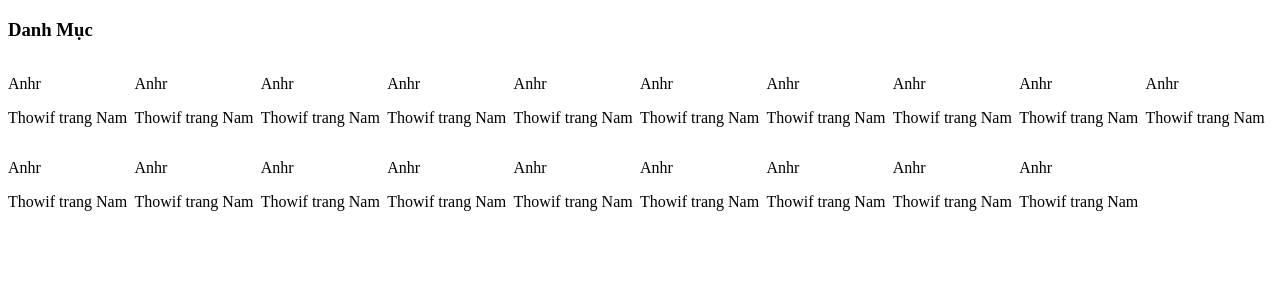
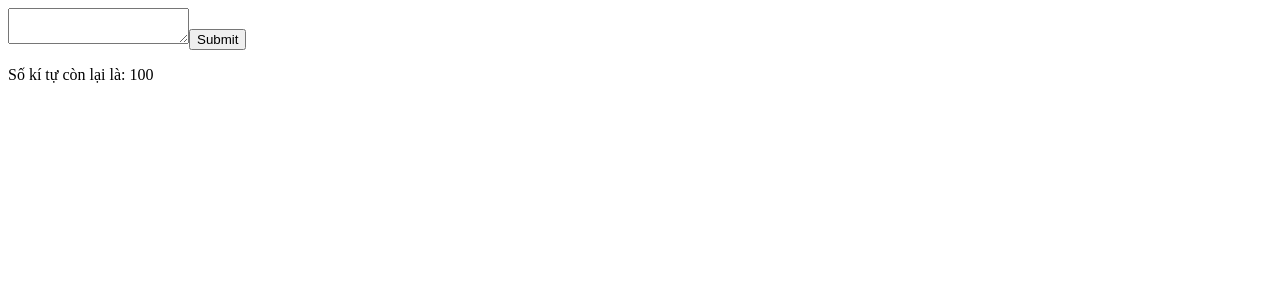
Before and after one commit to luongthtai/Hoc_Reactjs, a React (Vite) app: page / in a window 1280 px wide. Shown: the top 300 px of the page. Built offline with nearby package versions, Linux system fonts and the light colour scheme.

Commit message:
Buoi 2: State, Event

```diff
--- a/src/App.jsx
+++ b/src/App.jsx
@@ -1,39 +1,58 @@
-import CategoryItem from './components/CategoryItem'
-import TitleSection from './components/TitleSection'
+import { useState } from 'react';
+import './App.css';
 
-import './App.css'
+// Props và State
+// Hook -> useState()
 
-// Props
+// State: là một trí nhớ nội bộ của 1 component. Nó là một đối tượng (hoặc biến) dùng để lưu trữ những dữ liệu có thể thay đổi
+// trong suốt vòng đời của component
+
+// re-render
 
 function App() {
+  // const [count, setCount] = useState(0);
+
+  // const handleCountPlus = () => {
+  //   setCount(count + 1)
+  // }
+
+  // const handleCountMinus = () => {
+  //   if (count <= 0) return
+  //   setCount(count - 1)
+  // }
+
+  // const [showPassword, setShowPassword] = useState(false)
+  // const handleShowPassword = () => {
+  //   setShowPassword(!showPassword)
+  // }
+  const [value, setValue] = useState("")
+
+  const limit = 100
+
+  const handleChange = (event) => {
+    if (limit - value.length <= 0) return
+    setValue(event.target.value)
+  }
+
+  const handleSubmit = () => {
+    console.log(value)
+  }
+
   return (
     <>
-      {/* Tiêu đề */}
-      <TitleSection />
+      {/* <input
+        value={value}
+        type={showPassword ? "text" : "password"}
+        onChange={handleChange}
+      /> */}
+      {/* <button onClick={handleShowPassword}>{showPassword ? "Ẩn" : "Hiện"}</button> */}
 
-      {/* Những danh mục */}
-      <div className='categories'>
-        {/* Danh mục con */}
-        <CategoryItem />
-        <CategoryItem />
-        <CategoryItem />
-        <CategoryItem />
-        <CategoryItem />
-        <CategoryItem />
-        <CategoryItem />
-        <CategoryItem />
-        <CategoryItem />
-        <CategoryItem />
-        <CategoryItem />
-        <CategoryItem />
-        <CategoryItem />
-        <CategoryItem />
-        <CategoryItem />
-        <CategoryItem />
-        <CategoryItem />
-        <CategoryItem />
-        <CategoryItem />
-      </div>
+      <textarea
+        value={value}
+        onChange={handleChange}
+      />
+      <button onClick={handleSubmit}>Submit</button>
+      <p>Số kí tự còn lại là: {limit - value.length}</p>
     </>
   )
 }
```
